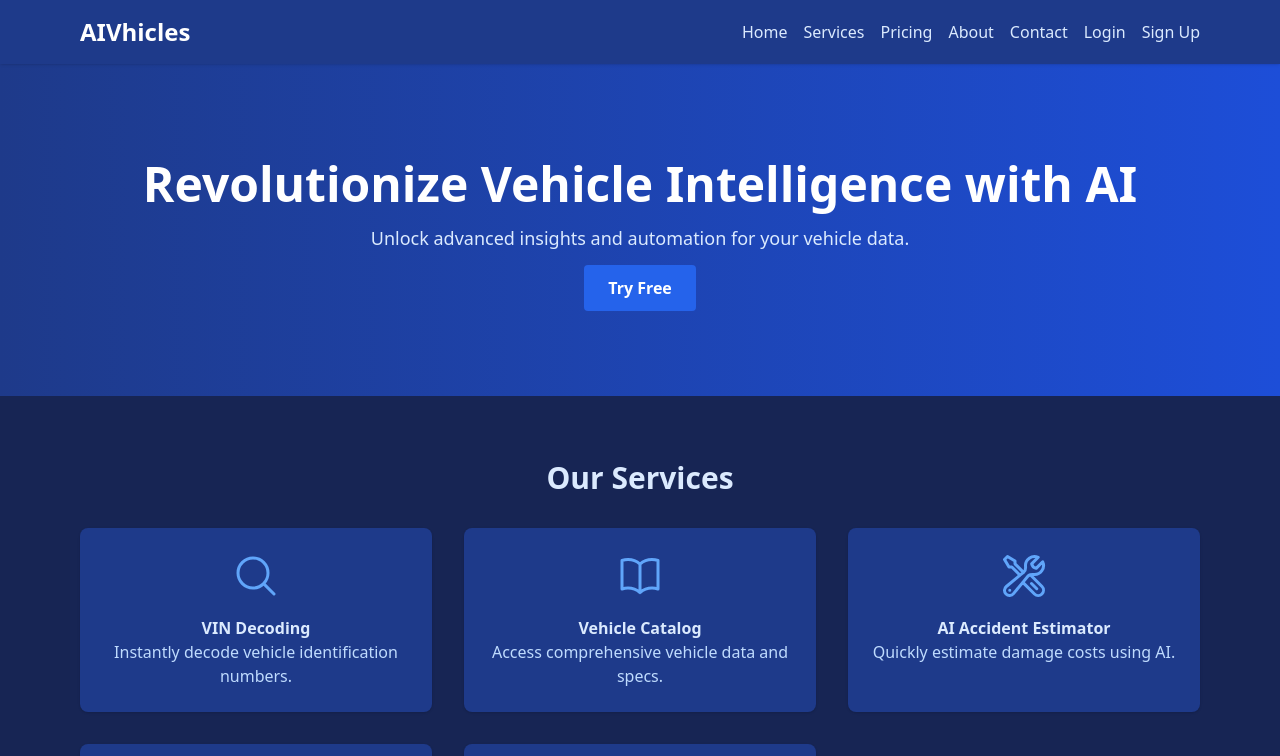
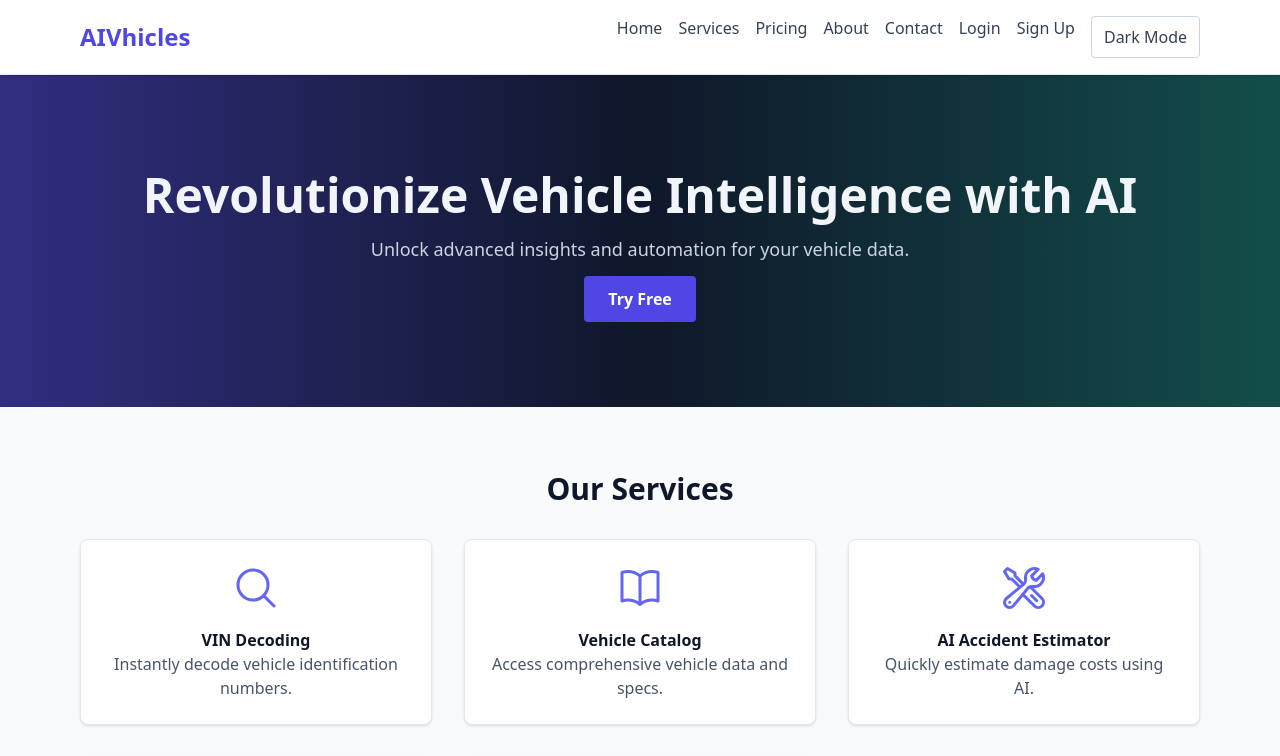
Before and after one commit to Mrababa/AIVhicles, a React (Vite) app in the folder frontend/: page / in a window 1280 px wide. Shown: the top 756 px of the page. Built offline with nearby package versions, Linux system fonts and the light colour scheme.

Commit message:
feat: add brand color system and dark mode

```diff
--- a/frontend/index.html
+++ b/frontend/index.html
@@ -7,7 +7,7 @@
     <meta name="description" content="AIVhicles platform offering AI-powered vehicle intelligence services." />
     <title>AIVhicles</title>
   </head>
-  <body class="bg-blue-950 text-blue-100">
+  <body class="bg-slate-50 text-slate-900 dark:bg-slate-900 dark:text-slate-100">
     <div id="root"></div>
     <script type="module" src="/src/main.jsx"></script>
   </body>
--- /dev/null
+++ b/frontend/src/components/DarkModeToggle.jsx
@@ -0,0 +1,27 @@
+import React, { useEffect, useState } from 'react';
+
+export default function DarkModeToggle() {
+  const [enabled, setEnabled] = useState(() => {
+    return localStorage.getItem('theme') === 'dark';
+  });
+
+  useEffect(() => {
+    if (enabled) {
+      document.documentElement.classList.add('dark');
+      localStorage.setItem('theme', 'dark');
+    } else {
+      document.documentElement.classList.remove('dark');
+      localStorage.setItem('theme', 'light');
+    }
+  }, [enabled]);
+
+  return (
+    <button
+      type="button"
+      onClick={() => setEnabled(!enabled)}
+      className="px-3 py-2 rounded border border-slate-300 dark:border-slate-600 text-slate-700 dark:text-slate-300"
+    >
+      {enabled ? 'Light Mode' : 'Dark Mode'}
+    </button>
+  );
+}
--- a/frontend/src/components/LandingPage.jsx
+++ b/frontend/src/components/LandingPage.jsx
@@ -14,32 +14,34 @@ import {
   ChartBarIcon,
   CheckCircleIcon,
 } from '@heroicons/react/24/outline';
+import DarkModeToggle from './DarkModeToggle.jsx';
 
 export default function LandingPage() {
   return (
-    <div className="flex flex-col min-h-screen bg-blue-950 text-blue-100">
+    <div className="flex flex-col min-h-screen bg-slate-50 text-slate-900 dark:bg-slate-900 dark:text-slate-200">
       {/* Header */}
-      <header className="sticky top-0 bg-blue-900 shadow z-10">
+      <header className="sticky top-0 bg-white dark:bg-slate-800 border-b border-slate-200 dark:border-slate-700 shadow z-10">
         <nav className="max-w-6xl mx-auto flex flex-wrap items-center justify-between p-4" aria-label="Main Navigation">
-          <Link to="/" className="text-2xl font-bold text-white">AIVhicles</Link>
-          <ul className="flex flex-col w-full mt-4 space-y-2 md:space-y-0 md:flex-row md:w-auto md:space-x-4 md:mt-0">
-            <li><a href="#home" className="hover:text-blue-300">Home</a></li>
-            <li><a href="#services" className="hover:text-blue-300">Services</a></li>
-            <li><a href="#pricing" className="hover:text-blue-300">Pricing</a></li>
-            <li><a href="#about" className="hover:text-blue-300">About</a></li>
-            <li><a href="#contact" className="hover:text-blue-300">Contact</a></li>
-            <li><Link to="/login" className="hover:text-blue-300">Login</Link></li>
-            <li><a href="#cta" className="hover:text-blue-300">Sign Up</a></li>
+          <Link to="/" className="text-2xl font-bold text-indigo-600 dark:text-indigo-400">AIVhicles</Link>
+          <ul className="flex flex-col w-full mt-4 space-y-2 md:space-y-0 md:flex-row md:w-auto md:space-x-4 md:mt-0 text-slate-700 dark:text-slate-200">
+            <li><a href="#home" className="hover:text-indigo-600 dark:hover:text-indigo-400">Home</a></li>
+            <li><a href="#services" className="hover:text-indigo-600 dark:hover:text-indigo-400">Services</a></li>
+            <li><a href="#pricing" className="hover:text-indigo-600 dark:hover:text-indigo-400">Pricing</a></li>
+            <li><a href="#about" className="hover:text-indigo-600 dark:hover:text-indigo-400">About</a></li>
+            <li><a href="#contact" className="hover:text-indigo-600 dark:hover:text-indigo-400">Contact</a></li>
+            <li><Link to="/login" className="hover:text-indigo-600 dark:hover:text-indigo-400">Login</Link></li>
+            <li><a href="#cta" className="hover:text-indigo-600 dark:hover:text-indigo-400">Sign Up</a></li>
+            <li><DarkModeToggle /></li>
           </ul>
         </nav>
       </header>
 
       {/* Hero Section */}
       <main id="home" className="flex-1">
-        <section className="text-center px-4 py-24 bg-gradient-to-r from-blue-900 to-blue-700">
-          <h1 className="text-4xl md:text-5xl font-extrabold mb-4 text-white">Revolutionize Vehicle Intelligence with AI</h1>
-          <p className="mb-6 text-lg text-blue-100">Unlock advanced insights and automation for your vehicle data.</p>
-          <Link to="/signup" className="bg-blue-600 hover:bg-blue-500 text-white font-semibold px-6 py-3 rounded">
+        <section className="text-center px-4 py-24 bg-gradient-to-r from-indigo-900 via-slate-900 to-teal-900">
+          <h1 className="text-4xl md:text-5xl font-extrabold mb-4 text-slate-100">Revolutionize Vehicle Intelligence with AI</h1>
+          <p className="mb-6 text-lg text-slate-300">Unlock advanced insights and automation for your vehicle data.</p>
+          <Link to="/signup" className="bg-indigo-600 hover:bg-indigo-500 text-white font-semibold px-6 py-3 rounded">
             Try Free
           </Link>
         </section>
@@ -48,58 +50,58 @@ export default function LandingPage() {
         <section id="services" className="max-w-6xl mx-auto py-16 px-4">
           <h2 className="text-3xl font-bold text-center mb-8">Our Services</h2>
           <div className="grid grid-cols-1 sm:grid-cols-2 lg:grid-cols-3 gap-8">
-            <div className="flex flex-col items-center text-center bg-blue-900 p-6 rounded-lg shadow">
-              <MagnifyingGlassIcon className="h-12 w-12 text-blue-400" />
+            <div className="flex flex-col items-center text-center bg-white border border-slate-200 dark:bg-slate-800 dark:border-slate-700 p-6 rounded-lg shadow">
+              <MagnifyingGlassIcon className="h-12 w-12 text-indigo-500" />
               <h3 className="font-semibold mt-4">VIN Decoding</h3>
-              <p className="text-blue-200">Instantly decode vehicle identification numbers.</p>
+              <p className="text-slate-600 dark:text-slate-400">Instantly decode vehicle identification numbers.</p>
             </div>
-            <div className="flex flex-col items-center text-center bg-blue-900 p-6 rounded-lg shadow">
-              <BookOpenIcon className="h-12 w-12 text-blue-400" />
+            <div className="flex flex-col items-center text-center bg-white border border-slate-200 dark:bg-slate-800 dark:border-slate-700 p-6 rounded-lg shadow">
+              <BookOpenIcon className="h-12 w-12 text-indigo-500" />
               <h3 className="font-semibold mt-4">Vehicle Catalog</h3>
-              <p className="text-blue-200">Access comprehensive vehicle data and specs.</p>
+              <p className="text-slate-600 dark:text-slate-400">Access comprehensive vehicle data and specs.</p>
             </div>
-            <div className="flex flex-col items-center text-center bg-blue-900 p-6 rounded-lg shadow">
-              <WrenchScrewdriverIcon className="h-12 w-12 text-blue-400" />
+            <div className="flex flex-col items-center text-center bg-white border border-slate-200 dark:bg-slate-800 dark:border-slate-700 p-6 rounded-lg shadow">
+              <WrenchScrewdriverIcon className="h-12 w-12 text-indigo-500" />
               <h3 className="font-semibold mt-4">AI Accident Estimator</h3>
-              <p className="text-blue-200">Quickly estimate damage costs using AI.</p>
+              <p className="text-slate-600 dark:text-slate-400">Quickly estimate damage costs using AI.</p>
             </div>
-            <div className="flex flex-col items-center text-center bg-blue-900 p-6 rounded-lg shadow">
-              <SparklesIcon className="h-12 w-12 text-blue-400" />
+            <div className="flex flex-col items-center text-center bg-white border border-slate-200 dark:bg-slate-800 dark:border-slate-700 p-6 rounded-lg shadow">
+              <SparklesIcon className="h-12 w-12 text-indigo-500" />
               <h3 className="font-semibold mt-4">AI Vehicle Reconditioning</h3>
-              <p className="text-blue-200">Enhance vehicle images with smart reconditioning.</p>
+              <p className="text-slate-600 dark:text-slate-400">Enhance vehicle images with smart reconditioning.</p>
             </div>
-            <div className="flex flex-col items-center text-center bg-blue-900 p-6 rounded-lg shadow">
-              <CurrencyDollarIcon className="h-12 w-12 text-blue-400" />
+            <div className="flex flex-col items-center text-center bg-white border border-slate-200 dark:bg-slate-800 dark:border-slate-700 p-6 rounded-lg shadow">
+              <CurrencyDollarIcon className="h-12 w-12 text-indigo-500" />
               <h3 className="font-semibold mt-4">Vehicle Valuation</h3>
-              <p className="text-blue-200">Receive accurate market valuations in seconds.</p>
+              <p className="text-slate-600 dark:text-slate-400">Receive accurate market valuations in seconds.</p>
             </div>
           </div>
         </section>
 
         {/* Why Choose Us */}
-        <section id="about" className="bg-blue-900 py-16 px-4">
+        <section id="about" className="bg-slate-100 dark:bg-slate-800 py-16 px-4">
           <div className="max-w-6xl mx-auto">
             <h2 className="text-3xl font-bold text-center mb-8">Why Choose Us</h2>
             <div className="grid grid-cols-1 sm:grid-cols-2 lg:grid-cols-4 gap-8">
               <div className="flex flex-col items-center text-center">
-                <BoltIcon className="h-12 w-12 text-blue-400" />
+                <BoltIcon className="h-12 w-12 text-indigo-500" />
                 <h3 className="font-semibold mt-4">Fast & Accurate</h3>
-                <p className="text-blue-200">Get results powered by real-time AI processing.</p>
+                <p className="text-slate-600 dark:text-slate-400">Get results powered by real-time AI processing.</p>
               </div>
               <div className="flex flex-col items-center text-center">
-                <CpuChipIcon className="h-12 w-12 text-blue-400" />
+                <CpuChipIcon className="h-12 w-12 text-indigo-500" />
                 <h3 className="font-semibold mt-4">AI-Powered</h3>
-                <p className="text-blue-200">Advanced algorithms deliver smart insights.</p>
+                <p className="text-slate-600 dark:text-slate-400">Advanced algorithms deliver smart insights.</p>
               </div>
               <div className="flex flex-col items-center text-center">
-                <SquaresPlusIcon className="h-12 w-12 text-blue-400" />
+                <SquaresPlusIcon className="h-12 w-12 text-indigo-500" />
                 <h3 className="font-semibold mt-4">Multiple Services</h3>
-                <p className="text-blue-200">Everything you need in one platform.</p>
+                <p className="text-slate-600 dark:text-slate-400">Everything you need in one platform.</p>
               </div>
               <div className="flex flex-col items-center text-center">
-                <LockClosedIcon className="h-12 w-12 text-blue-400" />
+                <LockClosedIcon className="h-12 w-12 text-indigo-500" />
                 <h3 className="font-semibold mt-4">Secure</h3>
-                <p className="text-blue-200">Your data is protected with industry standards.</p>
+                <p className="text-slate-600 dark:text-slate-400">Your data is protected with industry standards.</p>
               </div>
             </div>
           </div>
@@ -110,30 +112,30 @@ export default function LandingPage() {
           <h2 className="text-3xl font-bold text-center mb-8">How It Works</h2>
           <div className="flex flex-col md:flex-row items-center justify-around">
             <div className="flex flex-col items-center mb-8 md:mb-0">
-              <ArrowUpTrayIcon className="h-12 w-12 text-blue-400" />
-              <p className="mt-2">Upload</p>
+              <ArrowUpTrayIcon className="h-12 w-12 text-indigo-500" />
+              <p className="mt-2 text-slate-600 dark:text-slate-400">Upload</p>
             </div>
-            <span className="text-4xl hidden md:block text-blue-400" aria-hidden="true">→</span>
+            <span className="text-4xl hidden md:block text-indigo-500" aria-hidden="true">→</span>
             <div className="flex flex-col items-center mb-8 md:mb-0">
-              <ChartBarIcon className="h-12 w-12 text-blue-400" />
-              <p className="mt-2">Analyze</p>
+              <ChartBarIcon className="h-12 w-12 text-indigo-500" />
+              <p className="mt-2 text-slate-600 dark:text-slate-400">Analyze</p>
             </div>
-            <span className="text-4xl hidden md:block text-blue-400" aria-hidden="true">→</span>
+            <span className="text-4xl hidden md:block text-indigo-500" aria-hidden="true">→</span>
             <div className="flex flex-col items-center">
-              <CheckCircleIcon className="h-12 w-12 text-blue-400" />
-              <p className="mt-2">Result</p>
+              <CheckCircleIcon className="h-12 w-12 text-teal-500" />
+              <p className="mt-2 text-slate-600 dark:text-slate-400">Result</p>
             </div>
           </div>
         </section>
 
         {/* Pricing Preview */}
-        <section id="pricing" className="bg-blue-900 py-16 px-4">
+        <section id="pricing" className="bg-slate-100 dark:bg-slate-800 py-16 px-4">
           <h2 className="text-3xl font-bold text-center mb-8">Pricing Preview</h2>
-          <div className="max-w-md mx-auto bg-blue-800 p-8 rounded shadow text-center">
+          <div className="max-w-md mx-auto bg-white border border-slate-200 dark:bg-slate-800 dark:border-slate-700 p-8 rounded shadow text-center">
             <p className="text-xl font-semibold mb-2">Starter Plan</p>
             <p className="text-2xl font-bold mb-4">$19/mo</p>
-            <span className="inline-block bg-blue-700 text-blue-100 px-3 py-1 rounded-full mb-4">Free Trial Available</span>
-            <Link to="/signup" className="bg-blue-600 hover:bg-blue-500 text-white px-6 py-3 rounded">
+            <span className="inline-block bg-indigo-600 text-white px-3 py-1 rounded-full mb-4">Free Trial Available</span>
+            <Link to="/signup" className="bg-indigo-600 hover:bg-indigo-500 text-white px-6 py-3 rounded">
               Start Now
             </Link>
           </div>
@@ -143,42 +145,42 @@ export default function LandingPage() {
         <section id="testimonials" className="max-w-6xl mx-auto py-16 px-4">
           <h2 className="text-3xl font-bold text-center mb-8">Testimonials</h2>
           <div className="grid grid-cols-1 md:grid-cols-3 gap-8">
-            <blockquote className="bg-blue-900 p-6 rounded shadow">
+            <blockquote className="bg-white border border-slate-200 dark:bg-slate-800 dark:border-slate-700 p-6 rounded shadow">
               <p>"Amazing service that saved us hours of work!"</p>
-              <footer className="mt-4 text-blue-200">— Alex</footer>
+              <footer className="mt-4 text-slate-600 dark:text-slate-400">— Alex</footer>
             </blockquote>
-            <blockquote className="bg-blue-900 p-6 rounded shadow">
+            <blockquote className="bg-white border border-slate-200 dark:bg-slate-800 dark:border-slate-700 p-6 rounded shadow">
               <p>"The AI estimates are incredibly accurate."</p>
-              <footer className="mt-4 text-blue-200">— Jamie</footer>
+              <footer className="mt-4 text-slate-600 dark:text-slate-400">— Jamie</footer>
             </blockquote>
-            <blockquote className="bg-blue-900 p-6 rounded shadow">
+            <blockquote className="bg-white border border-slate-200 dark:bg-slate-800 dark:border-slate-700 p-6 rounded shadow">
               <p>"A must-have tool for any dealership."</p>
-              <footer className="mt-4 text-blue-200">— Sam</footer>
+              <footer className="mt-4 text-slate-600 dark:text-slate-400">— Sam</footer>
             </blockquote>
           </div>
         </section>
 
         {/* Call to Action */}
-        <section id="cta" className="bg-blue-800 text-center py-16 px-4">
+        <section id="cta" className="bg-gradient-to-r from-indigo-700 to-teal-600 text-center py-16 px-4 text-white">
           <h2 className="text-3xl font-bold mb-4">Ready to transform your workflow?</h2>
-          <Link to="/signup" className="bg-white text-blue-700 font-semibold px-6 py-3 rounded">
+          <Link to="/signup" className="bg-white text-indigo-700 font-semibold px-6 py-3 rounded">
             Sign Up
           </Link>
         </section>
       </main>
 
       {/* Footer */}
-      <footer id="contact" className="bg-blue-900 text-blue-100 py-8">
+      <footer id="contact" className="bg-slate-100 dark:bg-slate-800 text-slate-600 dark:text-slate-400 py-8">
         <div className="max-w-6xl mx-auto px-4 grid grid-cols-1 md:grid-cols-3 gap-8">
           <div>
-            <h3 className="text-lg font-bold text-white">AIVhicles</h3>
+            <h3 className="text-lg font-bold text-indigo-600 dark:text-indigo-400">AIVhicles</h3>
             <p className="text-sm">© 2024 AIVhicles</p>
           </div>
           <div>
             <ul className="space-y-2">
-              <li><a href="#" className="hover:text-white">Terms</a></li>
-              <li><a href="#" className="hover:text-white">Privacy</a></li>
-              <li><a href="#contact" className="hover:text-white">Contact</a></li>
+              <li><a href="#" className="hover:text-indigo-600 dark:hover:text-indigo-400">Terms</a></li>
+              <li><a href="#" className="hover:text-indigo-600 dark:hover:text-indigo-400">Privacy</a></li>
+              <li><a href="#contact" className="hover:text-indigo-600 dark:hover:text-indigo-400">Contact</a></li>
             </ul>
           </div>
           <div>
@@ -190,8 +192,8 @@ export default function LandingPage() {
             </div>
             <form className="mt-4 flex" onSubmit={(e) => e.preventDefault()}>
               <label htmlFor="newsletter" className="sr-only">Email</label>
-              <input id="newsletter" type="email" placeholder="Email" className="p-2 w-full text-blue-900 rounded-l" />
-              <button className="bg-blue-600 px-4 rounded-r" type="submit">Subscribe</button>
+              <input id="newsletter" type="email" placeholder="Email" className="p-2 w-full text-slate-900 dark:text-slate-100 bg-white dark:bg-slate-700 rounded-l border border-slate-300 dark:border-slate-600" />
+              <button className="bg-indigo-600 text-white px-4 rounded-r" type="submit">Subscribe</button>
             </form>
           </div>
         </div>
--- a/frontend/src/components/VehicleList.jsx
+++ b/frontend/src/components/VehicleList.jsx
@@ -17,11 +17,11 @@ export default function VehicleList() {
   }, []);
 
   return (
-    <div className="p-8 min-h-screen bg-gray-100 dark:bg-gray-900 text-gray-800 dark:text-gray-200">
+    <div className="p-8 min-h-screen bg-slate-50 dark:bg-slate-900 text-slate-900 dark:text-slate-200">
       <h1 className="text-2xl font-bold mb-4">Vehicles</h1>
       <ul className="space-y-2">
         {vehicles.map((v) => (
-          <li key={v.id} className="border p-2 rounded bg-white dark:bg-gray-800">
+          <li key={v.id} className="border border-slate-200 dark:border-slate-700 p-2 rounded bg-white dark:bg-slate-800">
             {v.make} {v.model} ({v.year})
           </li>
         ))}
```
Also changed, not shown: frontend/src/components/Login.jsx (+6 -6 lines), 1 other file (tests, documents, lock files or other folders).
